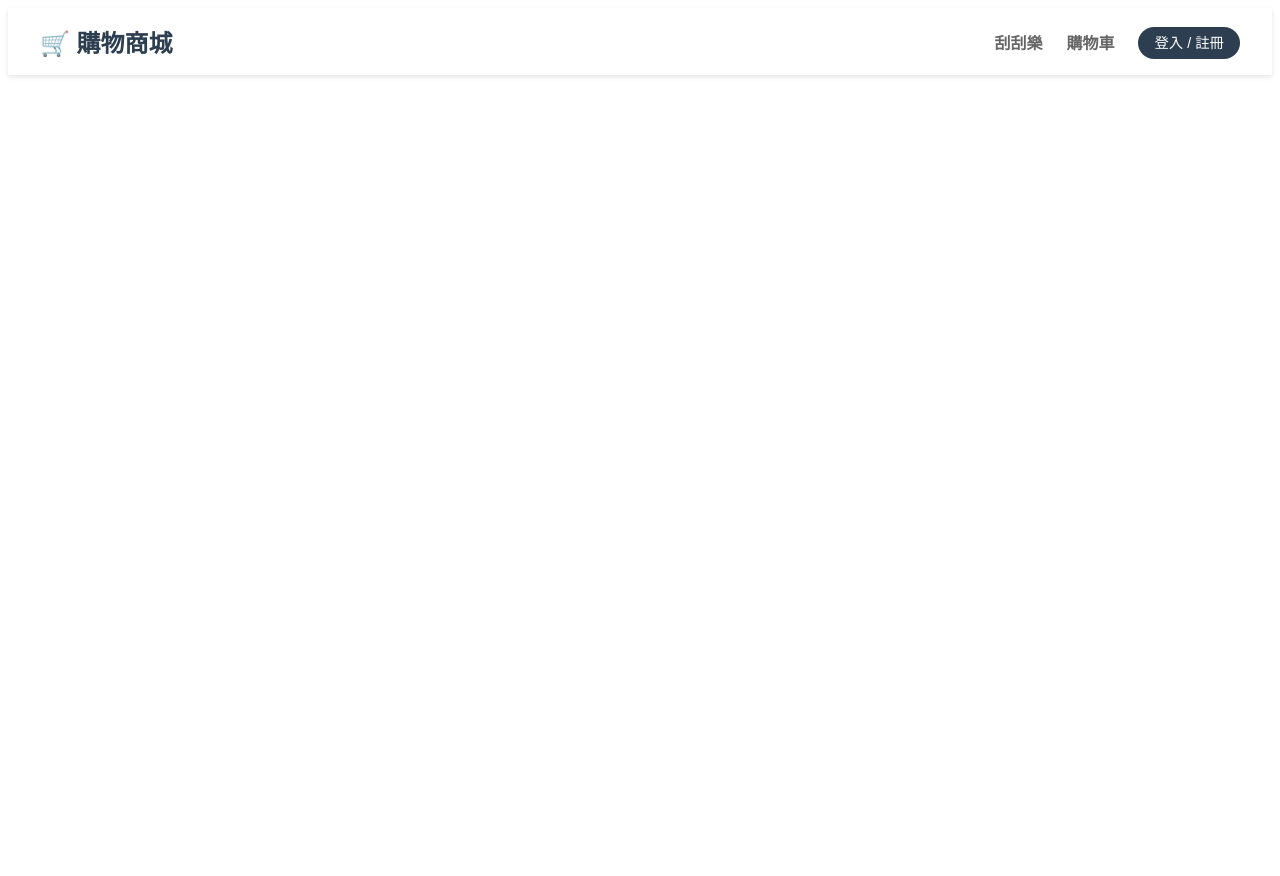
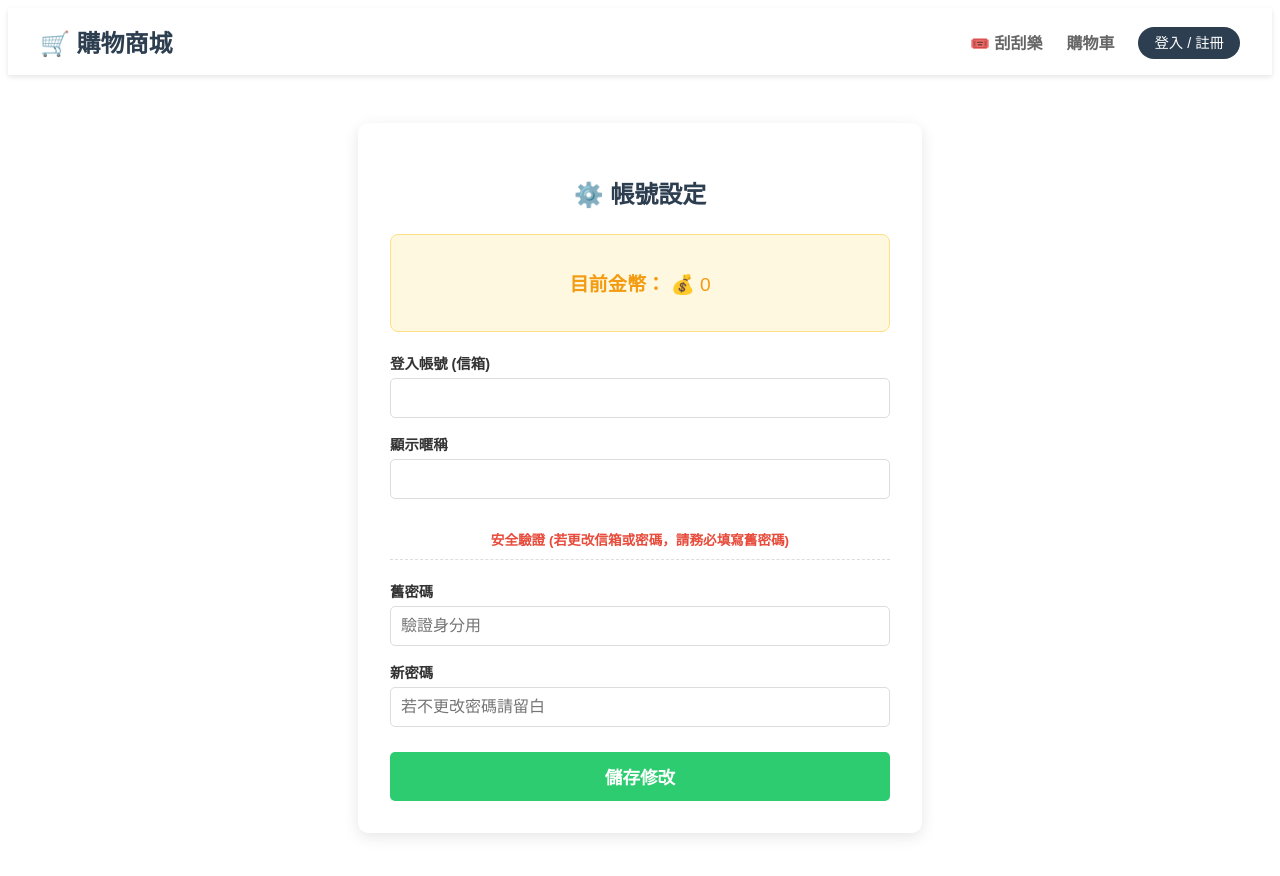
Before and after one commit to aa96173229-ship-it/Shopping, a Vue app in the folder frontend/: page /profile in a window 1280 px wide. Shown: the top 876 px of the page. Before the commit the page ends 800 px from the top, so only its background shows below. Built offline with nearby package versions, Linux system fonts and the light colour scheme.

Commit message:
advise profile

```diff
--- a/frontend/src/App.vue
+++ b/frontend/src/App.vue
@@ -32,17 +32,15 @@ const displayName = computed(() => {
   return '';
 });
 
-// 👇 新增：判斷今天是否已經簽到過
+// 判斷今天是否已經簽到過
 const hasCheckedInToday = computed(() => {
   if (!authStore.user?.lastCheckInDate) return false;
-  // 取得今天的日期字串 (YYYY-MM-DD)
   const today = new Date().toISOString().split('T')[0];
   return authStore.user.lastCheckInDate === today;
 });
 
-// 👇 新增：處理簽到點擊
+// 處理簽到點擊
 const handleCheckIn = async () => {
-  // 呼叫 Store 裡的簽到功能
   if (authStore.dailyCheckIn) {
     await authStore.dailyCheckIn();
   } else {
@@ -71,7 +69,7 @@ const handleCheckIn = async () => {
       <div class="nav-right" :class="{ 'show-menu': isMenuOpen }">
 
         <router-link to="/scratch" class="nav-item" @click="closeMenu">
-          刮刮樂
+          🎟️ 刮刮樂
         </router-link>
 
         <router-link to="/cart" class="nav-item" @click="closeMenu">
@@ -94,7 +92,10 @@ const handleCheckIn = async () => {
               {{ hasCheckedInToday ? '已簽到 ✅' : '簽到領錢' }}
             </button>
           </div>
+
           <router-link to="/orders" class="nav-item" @click="closeMenu">我的訂單</router-link>
+
+          <router-link to="/profile" class="nav-item" @click="closeMenu">⚙️ 帳號設定</router-link>
 
           <span class="welcome-text desktop-greeting">
             Hi, {{ displayName }}
@@ -146,12 +147,11 @@ const handleCheckIn = async () => {
 
 .cart-count { color: #e74c3c; font-weight: bold; }
 
-/* 👇 新增：金幣與簽到按鈕樣式 */
 .coin-section {
   display: flex;
   align-items: center;
   gap: 8px;
-  background: #fff8e1; /* 淡黃色背景 */
+  background: #fff8e1;
   padding: 5px 10px;
   border-radius: 20px;
   border: 1px solid #ffe082;
@@ -187,9 +187,8 @@ const handleCheckIn = async () => {
 }
 
 .btn-checkin.checked {
-  background: #e0e0e0; /* 已簽到的顏色 */
+  background: #e0e0e0;
 }
-/* 👆 新增結束 */
 
 .btn-login, .btn-logout {
   padding: 8px 16px;
@@ -214,7 +213,6 @@ const handleCheckIn = async () => {
   .desktop-greeting { display: none; }
   .btn-login, .btn-logout { padding: 6px 12px; font-size: 0.85rem; }
 
-  /* 平板版稍微縮小金幣區塊 */
   .coin-section { padding: 4px 8px; }
   .coin-balance { font-size: 0.85rem; }
 }
@@ -237,7 +235,7 @@ const handleCheckIn = async () => {
 
   .mobile-greeting {
     display: flex;
-    flex-direction: column; /* 讓名字和錢垂直排 */
+    flex-direction: column;
     align-items: flex-end;
     margin-left: auto;
     font-weight: bold;
@@ -279,22 +277,20 @@ const handleCheckIn = async () => {
     text-align: center;
   }
 
-  /* 👇 手機版調整金幣簽到區塊 */
   .coin-section {
     background: transparent;
     border: none;
     border-bottom: 1px solid #eee;
     border-radius: 0;
-    justify-content: center; /* 居中 */
+    justify-content: center;
     padding: 15px;
     width: 100%;
-    box-sizing: border-box; /* 確保 padding 不會撐爆寬度 */
+    box-sizing: border-box;
   }
 
   .btn-checkin {
-    padding: 8px 20px; /* 按鈕大一點比較好按 */
+    padding: 8px 20px;
   }
-  /* 👆 調整結束 */
 
   .user-info, .guest-info {
     flex-direction: column;
--- a/frontend/src/router/index.js
+++ b/frontend/src/router/index.js
@@ -7,6 +7,7 @@ import OrderView from '../views/OrderView.vue' // 👈 1. 新增：引入訂單
 import { useAuthStore } from '../stores/auth'
 import AdminView from '../views/AdminView.vue';
 import ScratchView from '../views/ScratchView.vue';
+import ProfileView from '../views/ProfileView.vue';
 
 const router = createRouter({
   history: createWebHistory(import.meta.env.BASE_URL),
@@ -73,7 +74,12 @@ const router = createRouter({
       path: '/scratch',
       name: 'scratch',
       component: ScratchView
-    }
+    },
+    {
+      path: '/profile',
+      name: 'profile',
+      component: ProfileView
+    },
   ]
 })
 
--- /dev/null
+++ b/frontend/src/views/ProfileView.vue
@@ -0,0 +1,152 @@
+<script setup>
+import { ref } from 'vue';
+import axios from 'axios';
+import { useAuthStore } from '../stores/auth';
+
+const authStore = useAuthStore();
+
+// 把信箱也加入 ref 讓使用者可以修改
+const email = ref(authStore.user?.email || '');
+const nickname = ref(authStore.user?.nickname || '');
+const oldPassword = ref('');
+const newPassword = ref('');
+
+const message = ref('');
+const isLoading = ref(false);
+
+const updateProfile = async () => {
+  isLoading.value = true;
+  message.value = '';
+
+  try {
+    // ⚠️ 如果你推上 Render，記得把這裡改成 https://shopping-backend-...
+    const res = await axios.put('http://localhost:3000/api/auth/profile', {
+      email: email.value,       // 👈 把新信箱傳給後端
+      nickname: nickname.value,
+      oldPassword: oldPassword.value,
+      newPassword: newPassword.value
+    }, {
+      headers: { Authorization: `Bearer ${authStore.token}` }
+    });
+
+    // ✨ 更新 Pinia 狀態與 LocalStorage
+    authStore.user.email = res.data.user.email; // 更新信箱
+    authStore.user.nickname = res.data.user.nickname; // 更新暱稱
+    localStorage.setItem('user', JSON.stringify(authStore.user));
+
+    message.value = res.data.message;
+    oldPassword.value = '';
+    newPassword.value = '';
+
+    alert('修改成功！');
+  } catch (error) {
+    alert(error.response?.data?.message || '更新失敗');
+  } finally {
+    isLoading.value = false;
+  }
+};
+</script>
+
+<template>
+  <div class="profile-container">
+    <h2>⚙️ 帳號設定</h2>
+
+    <div class="info-card">
+      <p><strong>目前金幣：</strong> 💰 {{ authStore.user?.coins || 0 }}</p>
+    </div>
+
+    <form @submit.prevent="updateProfile" class="profile-form">
+
+      <div class="form-group">
+        <label>登入帳號 (信箱)</label>
+        <input type="email" v-model="email" required />
+      </div>
+
+      <div class="form-group">
+        <label>顯示暱稱</label>
+        <input type="text" v-model="nickname" required />
+      </div>
+
+      <div class="form-divider">安全驗證 (若更改信箱或密碼，請務必填寫舊密碼)</div>
+
+      <div class="form-group">
+        <label>舊密碼</label>
+        <input type="password" v-model="oldPassword" placeholder="驗證身分用" />
+      </div>
+
+      <div class="form-group">
+        <label>新密碼</label>
+        <input type="password" v-model="newPassword" placeholder="若不更改密碼請留白" />
+      </div>
+
+      <button type="submit" :disabled="isLoading" class="btn-save">
+        {{ isLoading ? '儲存中...' : '儲存修改' }}
+      </button>
+    </form>
+
+    <p v-if="message" class="success-msg">{{ message }}</p>
+  </div>
+</template>
+
+<style scoped>
+.profile-container {
+  max-width: 500px;
+  margin: 3rem auto;
+  padding: 2rem;
+  background: #fff;
+  border-radius: 10px;
+  box-shadow: 0 4px 15px rgba(0,0,0,0.1);
+}
+
+h2 { text-align: center; color: #2c3e50; margin-bottom: 1.5rem; }
+
+.info-card {
+  background: #fff8e1; /* 改成有點金幣感的底色 */
+  padding: 15px;
+  border-radius: 8px;
+  margin-bottom: 20px;
+  text-align: center;
+  color: #f39c12;
+  font-size: 1.2rem;
+  border: 1px solid #ffe082;
+}
+
+.profile-form { display: flex; flex-direction: column; gap: 15px; }
+
+.form-group { display: flex; flex-direction: column; text-align: left; }
+.form-group label { font-size: 0.9rem; font-weight: bold; color: #333; margin-bottom: 5px; }
+.form-group input {
+  padding: 10px;
+  border: 1px solid #ddd;
+  border-radius: 5px;
+  font-size: 1rem;
+}
+.form-group input:focus { outline: none; border-color: #3498db; }
+
+.form-divider {
+  text-align: center;
+  margin: 15px 0 5px 0;
+  color: #e74c3c; /* 換成紅色提醒這區很重要 */
+  font-size: 0.85rem;
+  font-weight: bold;
+  border-bottom: 1px dashed #ddd;
+  padding-bottom: 10px;
+}
+
+.btn-save {
+  background: #2ecc71;
+  color: white;
+  padding: 12px;
+  border: none;
+  border-radius: 5px;
+  font-size: 1.1rem;
+  font-weight: bold;
+  cursor: pointer;
+  margin-top: 10px;
+  transition: background 0.2s;
+}
+.btn-save:hover { background: #27ae60; }
+.btn-save:disabled { background: #95a5a6; cursor: not-allowed; }
+
+.success-msg { text-align: center; color: #27ae60; font-weight: bold; margin-top: 15px; }
+</style>
```
Also changed, not shown: 1 other file (tests, documents, lock files or other folders).
